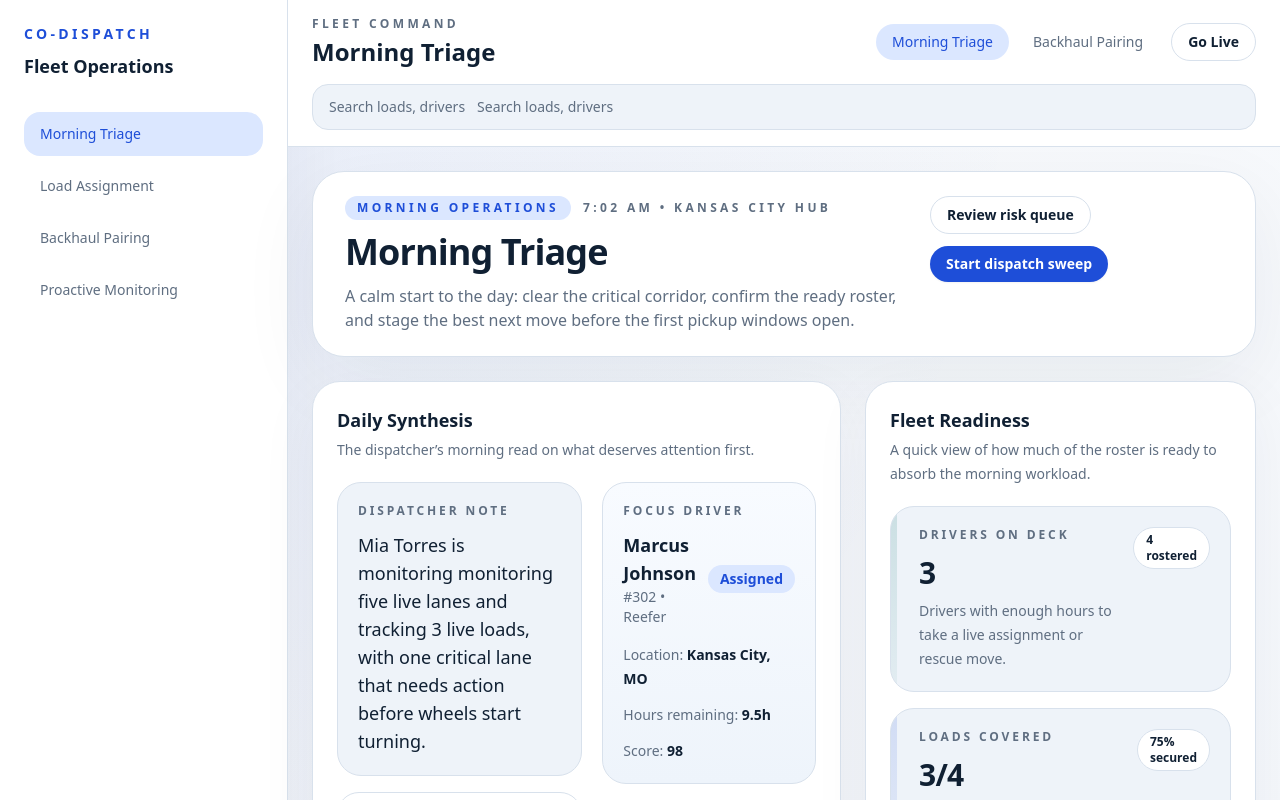
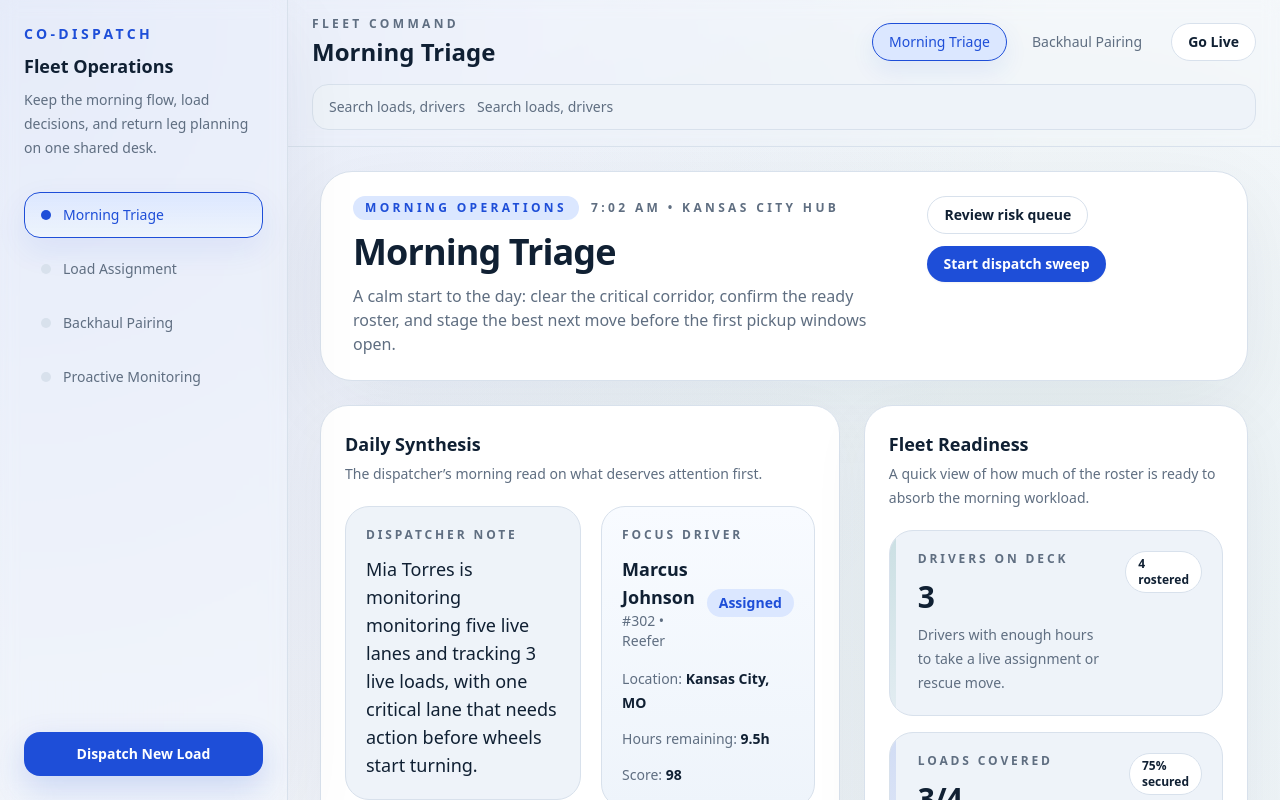
Before and after one commit to Splendor73/ChugMilk-Truckerpath, a Next.js app: page /morning-triage in a window 1280 px wide. Shown: the top 800 px of the page. Built offline with nearby package versions, Linux system fonts and the light colour scheme.

Commit message:
feat: refine figma fidelity and workflow navigation

```diff
--- a/playwright.config.ts
+++ b/playwright.config.ts
@@ -1,7 +1,7 @@
 import { defineConfig } from "@playwright/test";
 
 export default defineConfig({
-  testDir: "./tests/e2e",
+  testDir: "./tests",
   webServer: {
     command: "npm run start -- --port 3000",
     url: "http://localhost:3000",
--- a/src/app/globals.css
+++ b/src/app/globals.css
@@ -15,6 +15,11 @@
 }
 
 @layer base {
+  html {
+    color-scheme: light;
+    scroll-behavior: smooth;
+  }
+
   html,
   body {
     margin: 0;
@@ -23,7 +28,10 @@
   }
 
   body {
-    background: var(--color-shell-bg);
+    background:
+      radial-gradient(circle at top left, rgba(30, 78, 216, 0.09), transparent 32%),
+      radial-gradient(circle at 85% 0%, rgba(15, 118, 110, 0.06), transparent 28%),
+      linear-gradient(180deg, #f7f9fc 0%, #eef3f9 100%);
     color: var(--color-shell-text);
   }
 }
@@ -32,6 +40,7 @@
   .bg-shell {
     background:
       radial-gradient(circle at top left, rgba(30, 78, 216, 0.08), transparent 35%),
+      radial-gradient(circle at 82% 20%, rgba(15, 118, 110, 0.06), transparent 30%),
       linear-gradient(180deg, #f7f9fc 0%, #eef3f9 100%);
   }
 }
--- a/src/components/app-shell/app-shell.tsx
+++ b/src/components/app-shell/app-shell.tsx
@@ -12,14 +12,14 @@ type AppShellProps = {
 
 export function AppShell({ currentWorkflow, children }: AppShellProps) {
   return (
-    <div className="bg-shell min-h-screen">
-      <div className="flex min-h-screen">
+    <div className="bg-shell min-h-screen overflow-x-hidden">
+      <div className="flex min-h-screen flex-col lg:flex-row">
         <Sidebar currentWorkflow={currentWorkflow} />
 
         <div className="flex min-w-0 flex-1 flex-col">
           <TopBar currentWorkflow={currentWorkflow} />
 
-          <main className="flex-1 px-6 py-6">{children}</main>
+          <main className="flex-1 px-4 py-4 sm:px-6 lg:px-8 lg:py-6">{children}</main>
         </div>
       </div>
     </div>
--- a/src/components/app-shell/sidebar.tsx
+++ b/src/components/app-shell/sidebar.tsx
@@ -8,17 +8,21 @@ type SidebarProps = {
 
 export function Sidebar({ currentWorkflow }: SidebarProps) {
   return (
-    <aside className="flex w-72 shrink-0 flex-col border-r border-[color:var(--color-shell-border)] bg-[color:var(--color-shell-surface)] px-6 py-6 shadow-[0_24px_80px_rgba(16,32,51,0.06)]">
-      <div className="mb-8">
-        <div className="text-sm font-semibold tracking-[0.24em] text-[color:var(--color-shell-brand)] uppercase">
+    <aside className="sticky top-0 z-40 flex w-full shrink-0 flex-col border-b border-[color:var(--color-shell-border)] bg-[color:var(--color-shell-surface)]/96 px-4 py-4 shadow-[0_24px_80px_rgba(16,32,51,0.06)] backdrop-blur lg:h-screen lg:w-72 lg:border-b-0 lg:border-r lg:px-6 lg:py-6">
+      <div className="mb-4 lg:mb-8">
+        <div className="text-sm font-semibold uppercase tracking-[0.24em] text-[color:var(--color-shell-brand)]">
           Co-Dispatch
         </div>
-        <div className="mt-2 text-lg font-semibold text-[color:var(--color-shell-text)]">
-          Fleet Operations
-        </div>
+        <div className="mt-2 text-lg font-semibold text-[color:var(--color-shell-text)]">Fleet Operations</div>
+        <p className="mt-2 hidden text-sm leading-6 text-[color:var(--color-shell-text-muted)] lg:block">
+          Keep the morning flow, load decisions, and return leg planning on one shared desk.
+        </p>
       </div>
 
-      <nav aria-label="Workflow navigation" className="flex flex-1 flex-col gap-2">
+      <nav
+        aria-label="Workflow navigation"
+        className="flex flex-1 gap-2 overflow-x-auto pb-1 lg:flex-col lg:overflow-visible lg:pb-0"
+      >
         {workflows.map((workflow) => {
           const active = workflow.id === currentWorkflow;
 
@@ -28,12 +32,18 @@ export function Sidebar({ currentWorkflow }: SidebarProps) {
               aria-current={active ? "page" : undefined}
               href={workflow.href}
               className={[
-                "rounded-2xl px-4 py-3 text-sm font-medium transition-colors",
+                "flex min-w-max items-center gap-3 rounded-2xl border px-4 py-3 text-sm font-medium transition-all focus-visible:outline-none focus-visible:ring-2 focus-visible:ring-[color:var(--color-shell-brand)] focus-visible:ring-offset-2 focus-visible:ring-offset-[color:var(--color-shell-surface)] lg:min-w-0",
                 active
-                  ? "bg-[color:var(--color-shell-brand-soft)] text-[color:var(--color-shell-brand)]"
-                  : "text-[color:var(--color-shell-text-muted)] hover:bg-[color:var(--color-shell-surface-muted)] hover:text-[color:var(--color-shell-text)]",
+                  ? "border-[color:var(--color-shell-brand)] bg-[linear-gradient(180deg,rgba(219,231,255,0.95),rgba(238,244,252,0.9))] text-[color:var(--color-shell-brand)] shadow-[0_12px_32px_rgba(30,78,216,0.08)]"
+                  : "border-transparent text-[color:var(--color-shell-text-muted)] hover:border-[color:var(--color-shell-border)] hover:bg-[color:var(--color-shell-surface-muted)] hover:text-[color:var(--color-shell-text)]",
               ].join(" ")}
             >
+              <span
+                className={[
+                  "h-2.5 w-2.5 shrink-0 rounded-full transition-colors",
+                  active ? "bg-[color:var(--color-shell-brand)]" : "bg-[color:var(--color-shell-border)]",
+                ].join(" ")}
+              />
               {workflow.label}
             </Link>
           );
@@ -42,7 +52,7 @@ export function Sidebar({ currentWorkflow }: SidebarProps) {
 
       <Link
         href={getWorkflow("load-assignment")?.href ?? "/load-assignment"}
-        className="mt-8 rounded-2xl bg-[color:var(--color-shell-brand)] px-4 py-3 text-center text-sm font-semibold text-white shadow-sm transition-opacity hover:opacity-90"
+        className="mt-4 rounded-2xl bg-[color:var(--color-shell-brand)] px-4 py-3 text-center text-sm font-semibold text-white shadow-[0_12px_32px_rgba(30,78,216,0.18)] transition-opacity hover:opacity-90 focus-visible:outline-none focus-visible:ring-2 focus-visible:ring-[color:var(--color-shell-brand)] focus-visible:ring-offset-2 focus-visible:ring-offset-[color:var(--color-shell-surface)] lg:mt-8"
       >
         Dispatch New Load
       </Link>
--- a/src/components/app-shell/top-bar.tsx
+++ b/src/components/app-shell/top-bar.tsx
@@ -11,7 +11,7 @@ export function TopBar({ currentWorkflow }: TopBarProps) {
   const topBarLinks = getShellTopBarWorkflows();
 
   return (
-    <header className="flex flex-col gap-4 border-b border-[color:var(--color-shell-border)] bg-[color:var(--color-shell-surface)] px-6 py-4 backdrop-blur">
+    <header className="sticky top-0 z-30 flex flex-col gap-4 border-b border-[color:var(--color-shell-border)] bg-[color:var(--color-shell-surface)]/96 px-4 py-4 backdrop-blur sm:px-6">
       <div className="flex flex-wrap items-center justify-between gap-4">
         <div>
           <div className="text-xs font-semibold uppercase tracking-[0.28em] text-[color:var(--color-shell-text-muted)]">
@@ -33,10 +33,10 @@ export function TopBar({ currentWorkflow }: TopBarProps) {
                   aria-current={active ? "page" : undefined}
                   href={workflow.href}
                   className={[
-                    "rounded-full px-4 py-2 text-sm font-medium transition-colors",
+                    "rounded-full border px-4 py-2 text-sm font-medium transition-all focus-visible:outline-none focus-visible:ring-2 focus-visible:ring-[color:var(--color-shell-brand)] focus-visible:ring-offset-2 focus-visible:ring-offset-[color:var(--color-shell-surface)]",
                     active
-                      ? "bg-[color:var(--color-shell-brand-soft)] text-[color:var(--color-shell-brand)]"
-                      : "text-[color:var(--color-shell-text-muted)] hover:bg-[color:var(--color-shell-surface-muted)] hover:text-[color:var(--color-shell-text)]",
+                      ? "border-[color:var(--color-shell-brand)] bg-[color:var(--color-shell-brand-soft)] text-[color:var(--color-shell-brand)] shadow-[0_10px_24px_rgba(30,78,216,0.08)]"
+                      : "border-transparent text-[color:var(--color-shell-text-muted)] hover:border-[color:var(--color-shell-border)] hover:bg-[color:var(--color-shell-surface-muted)] hover:text-[color:var(--color-shell-text)]",
                   ].join(" ")}
                 >
                   {workflow.label}
@@ -48,7 +48,7 @@ export function TopBar({ currentWorkflow }: TopBarProps) {
 
           <button
             type="button"
-            className="rounded-full border border-[color:var(--color-shell-border)] px-4 py-2 text-sm font-semibold text-[color:var(--color-shell-text)]"
+            className="rounded-full border border-[color:var(--color-shell-border)] bg-[color:var(--color-shell-surface)] px-4 py-2 text-sm font-semibold text-[color:var(--color-shell-text)] transition-colors hover:bg-[color:var(--color-shell-surface-muted)]"
           >
             Go Live
           </button>
@@ -60,6 +60,7 @@ export function TopBar({ currentWorkflow }: TopBarProps) {
         <input
           type="search"
           placeholder="Search loads, drivers"
+          aria-label="Search loads and drivers"
           className="min-w-0 flex-1 border-0 bg-transparent p-0 text-sm text-[color:var(--color-shell-text)] outline-none placeholder:text-[color:var(--color-shell-text-muted)]"
         />
       </label>
--- a/src/components/screens/load-assignment-screen.tsx
+++ b/src/components/screens/load-assignment-screen.tsx
@@ -141,7 +141,7 @@ function scoreDriver(
 }
 
 export function LoadAssignmentScreen() {
-  const { assignedDriverId, assignLoad, loadAssignmentsById } = useMockData();
+  const { assignedDriverId, assignDriver, assignLoad, loadAssignmentsById } = useMockData();
   const [assignmentMessage, setAssignmentMessage] = useState<string | null>(null);
 
   const viewModel = useMemo(() => {
@@ -169,8 +169,11 @@ export function LoadAssignmentScreen() {
   }, [assignedDriverId, loadAssignmentsById]);
 
   const handleAssign = () => {
+    assignDriver(viewModel.topCandidate.driver.id);
     assignLoad(viewModel.load.id, viewModel.topCandidate.driver.id);
-    setAssignmentMessage(`Assigned ${viewModel.topCandidate.driver.name} to ${viewModel.load.reference}.`);
+    setAssignmentMessage(
+      `Assigned ${viewModel.topCandidate.driver.name} to ${viewModel.load.reference} and updated the shared focus driver.`,
+    );
   };
 
   return (
--- a/src/components/screens/morning-triage-screen.tsx
+++ b/src/components/screens/morning-triage-screen.tsx
@@ -18,20 +18,24 @@ function formatHours(hours: number) {
   return `${hours.toFixed(hours % 1 === 0 ? 0 : 1)}h`;
 }
 
+function getAssignedLoadIdForDriver(driverId: string, loadAssignmentsById: Record<string, string | null>) {
+  return Object.entries(loadAssignmentsById).find(([, assignedDriverId]) => assignedDriverId === driverId)?.[0] ?? null;
+}
+
 export function MorningTriageScreen() {
-  const { assignedDriverId } = useMockData();
+  const { assignedDriverId, loadAssignmentsById } = useMockData();
 
   const viewModel = useMemo(() => {
     const selectedDriver = drivers.find((driver) => driver.id === assignedDriverId) ?? drivers[0];
-    const selectedLoad = selectedDriver.currentLoadId
-      ? loads.find((load) => load.id === selectedDriver.currentLoadId) ?? null
-      : null;
+    const assignedLoadId = getAssignedLoadIdForDriver(selectedDriver.id, loadAssignmentsById);
+    const selectedLoadId = assignedLoadId ?? selectedDriver.currentLoadId;
+    const selectedLoad = selectedLoadId ? loads.find((load) => load.id === selectedLoadId) ?? null : null;
     const criticalAlert = monitoring.find((item) => item.severity === "Critical") ?? monitoring[0];
     const watchAlert = monitoring.find((item) => item.severity === "Warning") ?? monitoring[1];
     const criticalDriver = drivers.find((driver) => driver.id === criticalAlert.driverId) ?? selectedDriver;
     const criticalLoad = loads.find((load) => load.id === criticalAlert.loadId) ?? selectedLoad ?? loads[0];
     const recommendedBackhaul = backhaul[0];
-    const activeLoads = loads.filter((load) => load.assignedDriverId !== null);
+    const activeLoads = loads.filter((load) => loadAssignmentsById[load.id] !== null);
     const readyDrivers = drivers.filter((driver) => driver.hoursRemaining >= 8);
     const openRiskCount = monitoring.filter((item) => item.severity !== "Watch").length;
     const averageScore = Math.round(
@@ -55,7 +59,7 @@ export function MorningTriageScreen() {
       averageScore,
       averageHours,
     };
-  }, [assignedDriverId]);
+  }, [assignedDriverId, loadAssignmentsById]);
 
   const fleetReadinessMetrics = [
     {
```
Also changed, not shown: 1 other file (tests, documents, lock files or other folders).
